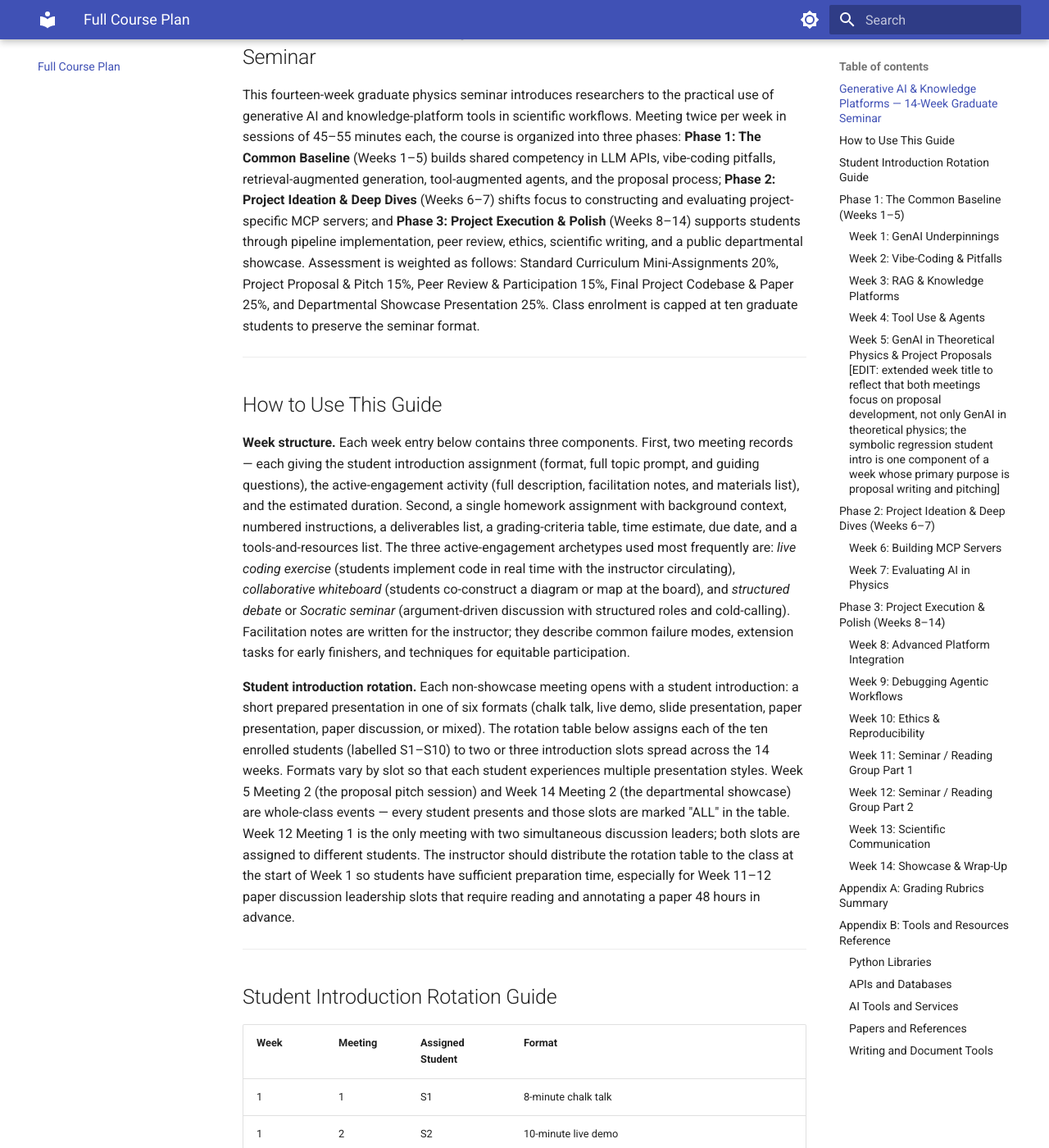
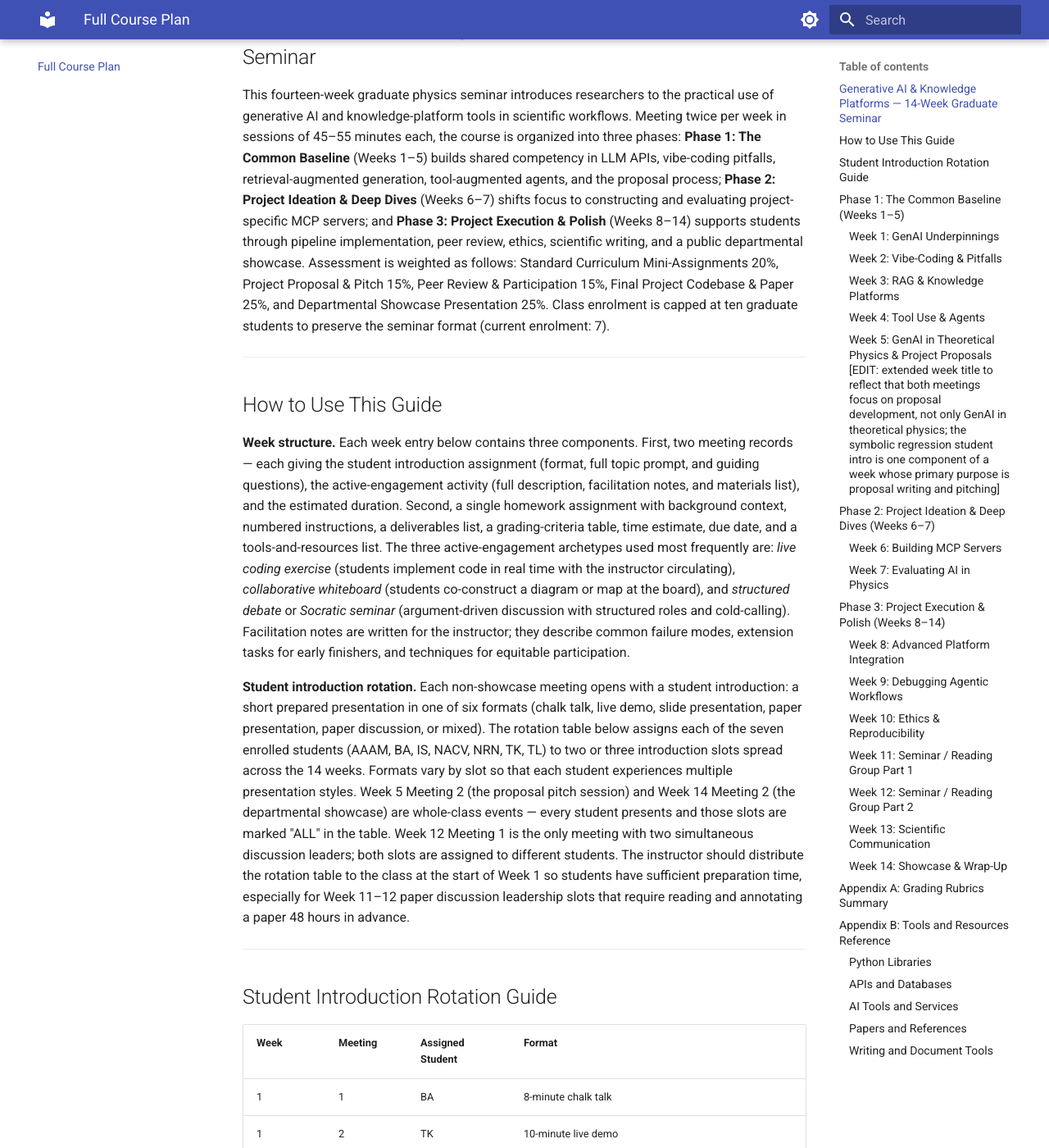
Before and after one commit to wdconinc/ai-in-physics-research, an MkDocs documentation site: the page built from docs/full-course-plan.md, in a window 1280 px wide and 1400 px high, scrolled down 252 px. Shown: the whole window at 82% size. Built offline with MkDocs 1.6.1 and Material for MkDocs 9.7.7, drawn with Linux system fonts in a browser that asks for light colours; some of the changed text lies outside the part shown.

Commit message:
Assign students by initials to presentation rotation
Replace placeholder labels S1-S10 with actual student initials.
7 students: AAAM, BA, IS, NACV, NRN, TK, TL.

Mapping: S1=BA, S2=TK, S3=TL, S4=NACV, S5=IS, S6=AAAM, S7=NRN.
The 3 extra slots (originally S8-S10) are redistributed randomly to
BA (8M2), IS (6M2), TK (9M2), TL (4M2), NRN (7M2), NACV (12M2),
so 6 students carry 4 presentation slots and AAAM carries 3.

Co-authored-by: Copilot App <223556219+Copilot@users.noreply.github.com>

```diff
--- a/docs/full-course-plan.md
+++ b/docs/full-course-plan.md
@@ -1,7 +1,7 @@
 # Full Course Plan: Generative AI in Physics Research
 ## Generative AI & Knowledge Platforms — 14-Week Graduate Seminar
 
-This fourteen-week graduate physics seminar introduces researchers to the practical use of generative AI and knowledge-platform tools in scientific workflows. Meeting twice per week in sessions of 45–55 minutes each, the course is organized into three phases: **Phase 1: The Common Baseline** (Weeks 1–5) builds shared competency in LLM APIs, vibe-coding pitfalls, retrieval-augmented generation, tool-augmented agents, and the proposal process; **Phase 2: Project Ideation & Deep Dives** (Weeks 6–7) shifts focus to constructing and evaluating project-specific MCP servers; and **Phase 3: Project Execution & Polish** (Weeks 8–14) supports students through pipeline implementation, peer review, ethics, scientific writing, and a public departmental showcase. Assessment is weighted as follows: Standard Curriculum Mini-Assignments 20%, Project Proposal & Pitch 15%, Peer Review & Participation 15%, Final Project Codebase & Paper 25%, and Departmental Showcase Presentation 25%. Class enrolment is capped at ten graduate students to preserve the seminar format.
+This fourteen-week graduate physics seminar introduces researchers to the practical use of generative AI and knowledge-platform tools in scientific workflows. Meeting twice per week in sessions of 45–55 minutes each, the course is organized into three phases: **Phase 1: The Common Baseline** (Weeks 1–5) builds shared competency in LLM APIs, vibe-coding pitfalls, retrieval-augmented generation, tool-augmented agents, and the proposal process; **Phase 2: Project Ideation & Deep Dives** (Weeks 6–7) shifts focus to constructing and evaluating project-specific MCP servers; and **Phase 3: Project Execution & Polish** (Weeks 8–14) supports students through pipeline implementation, peer review, ethics, scientific writing, and a public departmental showcase. Assessment is weighted as follows: Standard Curriculum Mini-Assignments 20%, Project Proposal & Pitch 15%, Peer Review & Participation 15%, Final Project Codebase & Paper 25%, and Departmental Showcase Presentation 25%. Class enrolment is capped at ten graduate students to preserve the seminar format (current enrolment: 7).
 
 ---
 
@@ -9,7 +9,7 @@ This fourteen-week graduate physics seminar introduces researchers to the practi
 
 **Week structure.** Each week entry below contains three components. First, two meeting records — each giving the student introduction assignment (format, full topic prompt, and guiding questions), the active-engagement activity (full description, facilitation notes, and materials list), and the estimated duration. Second, a single homework assignment with background context, numbered instructions, a deliverables list, a grading-criteria table, time estimate, due date, and a tools-and-resources list. The three active-engagement archetypes used most frequently are: *live coding exercise* (students implement code in real time with the instructor circulating), *collaborative whiteboard* (students co-construct a diagram or map at the board), and *structured debate* or *Socratic seminar* (argument-driven discussion with structured roles and cold-calling). Facilitation notes are written for the instructor; they describe common failure modes, extension tasks for early finishers, and techniques for equitable participation.
 
-**Student introduction rotation.** Each non-showcase meeting opens with a student introduction: a short prepared presentation in one of six formats (chalk talk, live demo, slide presentation, paper presentation, paper discussion, or mixed). The rotation table below assigns each of the ten enrolled students (labelled S1–S10) to two or three introduction slots spread across the 14 weeks. Formats vary by slot so that each student experiences multiple presentation styles. Week 5 Meeting 2 (the proposal pitch session) and Week 14 Meeting 2 (the departmental showcase) are whole-class events — every student presents and those slots are marked "ALL" in the table. Week 12 Meeting 1 is the only meeting with two simultaneous discussion leaders; both slots are assigned to different students. The instructor should distribute the rotation table to the class at the start of Week 1 so students have sufficient preparation time, especially for Week 11–12 paper discussion leadership slots that require reading and annotating a paper 48 hours in advance.
+**Student introduction rotation.** Each non-showcase meeting opens with a student introduction: a short prepared presentation in one of six formats (chalk talk, live demo, slide presentation, paper presentation, paper discussion, or mixed). The rotation table below assigns each of the seven enrolled students (AAAM, BA, IS, NACV, NRN, TK, TL) to two or three introduction slots spread across the 14 weeks. Formats vary by slot so that each student experiences multiple presentation styles. Week 5 Meeting 2 (the proposal pitch session) and Week 14 Meeting 2 (the departmental showcase) are whole-class events — every student presents and those slots are marked "ALL" in the table. Week 12 Meeting 1 is the only meeting with two simultaneous discussion leaders; both slots are assigned to different students. The instructor should distribute the rotation table to the class at the start of Week 1 so students have sufficient preparation time, especially for Week 11–12 paper discussion leadership slots that require reading and annotating a paper 48 hours in advance.
 
 ---
 
@@ -17,49 +17,46 @@ This fourteen-week graduate physics seminar introduces researchers to the practi
 
 | Week | Meeting | Assigned Student | Format |
 |------|---------|-----------------|--------|
-| 1  | 1 | S1  | 8-minute chalk talk |
-| 1  | 2 | S2  | 10-minute live demo |
-| 2  | 1 | S3  | 10-minute live demo |
-| 2  | 2 | S4  | 8-minute chalk talk |
-| 3  | 1 | S5  | 8-minute chalk talk |
-| 3  | 2 | S6  | 10-minute slide presentation (max 6 slides) |
-| 4  | 1 | S7  | 10-minute live demo |
-| 4  | 2 | S8  | 10-minute slide presentation (max 6 slides) |
-| 5  | 1 | S1  | 8-minute paper presentation |
+| 1  | 1 | BA  | 8-minute chalk talk |
+| 1  | 2 | TK  | 10-minute live demo |
+| 2  | 1 | TL  | 10-minute live demo |
+| 2  | 2 | NACV  | 8-minute chalk talk |
+| 3  | 1 | IS  | 8-minute chalk talk |
+| 3  | 2 | AAAM  | 10-minute slide presentation (max 6 slides) |
+| 4  | 1 | NRN  | 10-minute live demo |
+| 4  | 2 | TL  | 10-minute slide presentation (max 6 slides) |
+| 5  | 1 | BA  | 8-minute paper presentation |
 | 5  | 2 | ALL | 5-minute pitch presentation (max 5 slides) per student |
-| 6  | 1 | S2  | 10-minute slide presentation (max 6 slides) |
-| 6  | 2 | S9  | 10-minute live demo |
-| 7  | 1 | S3  | 8-minute paper presentation |
-| 7  | 2 | S10 | 10-minute slide presentation (max 6 slides) |
-| 8  | 1 | S4  | 10-minute slide presentation (max 6 slides) |
-| 8  | 2 | S8  | 10-minute live demo |
-| 9  | 1 | S5  | 10-minute live demo |
-| 9  | 2 | S9  | 8-minute paper presentation |
-| 10 | 1 | S1  | 10-minute slide presentation (max 6 slides) |
-| 10 | 2 | S6  | 8-minute chalk talk |
-| 11 | 1 | S2  | 15-minute paper discussion (whiteboard outline) |
-| 11 | 2 | S7  | 15-minute paper discussion (whiteboard outline) |
-| 12 | 1 | S3 & S4 | 15-minute paper discussion (whiteboard outline) each |
-| 12 | 2 | S10 | 10-minute live demo |
-| 13 | 1 | S5  | 8-minute paper presentation |
-| 13 | 2 | S7  | 10-minute slide presentation (3 min demo + 7 min commentary) |
-| 14 | 1 | S6  | 8-minute chalk talk |
+| 6  | 1 | TK  | 10-minute slide presentation (max 6 slides) |
+| 6  | 2 | IS  | 10-minute live demo |
+| 7  | 1 | TL  | 8-minute paper presentation |
+| 7  | 2 | NRN | 10-minute slide presentation (max 6 slides) |
+| 8  | 1 | NACV  | 10-minute slide presentation (max 6 slides) |
+| 8  | 2 | BA  | 10-minute live demo |
+| 9  | 1 | IS  | 10-minute live demo |
+| 9  | 2 | TK  | 8-minute paper presentation |
+| 10 | 1 | BA  | 10-minute slide presentation (max 6 slides) |
+| 10 | 2 | AAAM  | 8-minute chalk talk |
+| 11 | 1 | TK  | 15-minute paper discussion (whiteboard outline) |
+| 11 | 2 | NRN  | 15-minute paper discussion (whiteboard outline) |
+| 12 | 1 | TL & NACV | 15-minute paper discussion (whiteboard outline) each |
+| 12 | 2 | NACV | 10-minute live demo |
+| 13 | 1 | IS  | 8-minute paper presentation |
+| 13 | 2 | NRN  | 10-minute slide presentation (3 min demo + 7 min commentary) |
+| 14 | 1 | AAAM  | 8-minute chalk talk |
 | 14 | 2 | ALL | 10-minute showcase presentation (≤12 slides) + 5-min Q&A per student |
 
 **Summary by student:**
 
 | Student | Slots | Weeks |
 |---------|-------|-------|
-| S1  | 3 | 1M1 (chalk talk), 5M1 (paper presentation), 10M1 (slide presentation) |
-| S2  | 3 | 1M2 (live demo), 6M1 (slide presentation), 11M1 (paper discussion) |
-| S3  | 3 | 2M1 (live demo), 7M1 (paper presentation), 12M1 (paper discussion) |
-| S4  | 3 | 2M2 (chalk talk), 8M1 (slide presentation), 12M1 (paper discussion) |
-| S5  | 3 | 3M1 (chalk talk), 9M1 (live demo), 13M1 (paper presentation) |
-| S6  | 3 | 3M2 (slide presentation), 10M2 (chalk talk), 14M1 (chalk talk) |
-| S7  | 3 | 4M1 (live demo), 11M2 (paper discussion), 13M2 (slide presentation) |
-| S8  | 2 | 4M2 (slide presentation), 8M2 (live demo) |
-| S9  | 2 | 6M2 (live demo), 9M2 (paper presentation) |
-| S10 | 2 | 7M2 (slide presentation), 12M2 (live demo) |
+| BA   | 4 | 1M1 (chalk talk), 5M1 (paper presentation), 10M1 (slide presentation), 8M2 (live demo) |
+| TK   | 4 | 1M2 (live demo), 6M1 (slide presentation), 11M1 (paper discussion), 9M2 (paper presentation) |
+| TL   | 4 | 2M1 (live demo), 7M1 (paper presentation), 12M1 (paper discussion), 4M2 (slide presentation) |
+| NACV | 4 | 2M2 (chalk talk), 8M1 (slide presentation), 12M1 (paper discussion), 12M2 (live demo) |
+| IS   | 4 | 3M1 (chalk talk), 9M1 (live demo), 13M1 (paper presentation), 6M2 (live demo) |
+| AAAM | 3 | 3M2 (slide presentation), 10M2 (chalk talk), 14M1 (chalk talk) |
+| NRN  | 4 | 4M1 (live demo), 11M2 (paper discussion), 13M2 (slide presentation), 7M2 (slide presentation) |
 
 ---
 
@@ -73,7 +70,7 @@ Phase 1 establishes the technical and methodological baseline shared by all stud
 
 #### Meeting 1 — How Transformers Work: Attention, Tokens, and Next-Token Prediction
 
-**Student Introduction** (assigned: S1)
+**Student Introduction** (assigned: BA)
 
 > *Format:* 8-minute chalk talk
 >
@@ -115,7 +112,7 @@ Step 5 (5 min, debrief): Each student or pair shares: (1) which bug took longer
 
 #### Meeting 2 — Responsible Use, Attribution, and Setting Up a Reproducible Research Environment
 
-**Student Introduction** (assigned: S2)
+**Student Introduction** (assigned: TK)
 
 > *Format:* 10-minute live demo
 >
@@ -200,7 +197,7 @@ Step 5 (5 min, debrief): Instructor summarizes the 2–3 key disagreements that
 
 #### Meeting 1 — How AI Coding Assistants Generate Code — and Why They Fail
 
-**Student Introduction** (assigned: S3)
+**Student Introduction** (assigned: TL)
 
 > *Format:* 10-minute live demo
 >
@@ -239,7 +236,7 @@ Step 5 (10 min): Class debrief — each pair shares the bug they found last (typ
 
 #### Meeting 2 — Test-Driven Prompting — Making AI Code Reliable
 
-**Student Introduction** (assigned: S4)
+**Student Introduction** (assigned: NACV)
 
 > *Format:* 8-minute chalk talk
 >
@@ -312,7 +309,7 @@ Step 5 (7 min): Whole-class debrief. Instructor collects on the whiteboard: (a)
 
 #### Meeting 1 — Embeddings, Vector Stores, and the RAG Pipeline
 
-**Student Introduction** (assigned: S5)
+**Student Introduction** (assigned: IS)
 
 > *Format:* 8-minute chalk talk
 >
@@ -347,7 +344,7 @@ Debrief (5 min): Each student or pair shares one result — did RAG change the a
 
 #### Meeting 2 — Evaluating Retrieval Quality for Scientific Queries
 
-**Student Introduction** (assigned: S6)
+**Student Introduction** (assigned: AAAM)
 
 > *Format:* 10-minute slide presentation (max 6 slides)
 >
@@ -422,7 +419,7 @@ Debrief (5 min): Instructor summarizes the 2–3 core disagreements that were no
 
 #### Meeting 1 — MCP Specification and Connecting LLMs to External Tools
 
-**Student Introduction** (assigned: S7)
+**Student Introduction** (assigned: NRN)
 
 > *Format:* 10-minute live demo
 >
@@ -455,7 +452,7 @@ Debrief (5 min): Each student shares one unexpected error they encountered and h
 
 #### Meeting 2 — Agentic Workflows: Multi-Step Reasoning, Tool Chaining, and Failure Recovery
 
-**Student Introduction** (assigned: S8)
+**Student Introduction** (assigned: TL)
 
 > *Format:* 10-minute slide presentation (max 6 slides)
 >
@@ -533,7 +530,7 @@ Debrief (5 min): Each student names one node or edge they would change if the pi
 
 #### Meeting 1 — What Makes a Strong GenAI Research Proposal in Physics?
 
-**Student Introduction** (assigned: S1)
+**Student Introduction** (assigned: BA)
 
 > *Format:* 8-minute paper presentation
 >
@@ -642,7 +639,7 @@ Phase 2 pivots from shared curriculum to project-specific development. Students
 
 #### Meeting 1 — MCP Server Internals: Transport, Schemas, and Capability Negotiation
 
-**Student Introduction** (assigned: S2)
+**Student Introduction** (assigned: TK)
 
 > *Format:* 10-minute slide presentation (max 6 slides)
 >
@@ -674,7 +671,7 @@ Debrief (5 min): Instructor photographs all diagrams and posts them to the cours
 
 #### Meeting 2 — Physics MCP Servers in the Wild: Design Reviews and Project Demos
 
-**Student Introduction** (assigned: S9)
+**Student Introduction** (assigned: IS)
 
 > *Format:* 10-minute live demo
 >
@@ -744,7 +741,7 @@ Debrief (5 min, instructor): The instructor photographs all diagrams and posts t
 
 #### Meeting 1 — Benchmarking AI Outputs Against Physical Ground Truth
 
-**Student Introduction** (assigned: S3)
+**Student Introduction** (assigned: TL)
 
 > *Format:* 8-minute paper presentation
 >
@@ -778,7 +775,7 @@ Step 6 — Debrief (8 min): Instructor asks: What additional data would resolve
 
 #### Meeting 2 — Uncertainty Quantification and Evaluation Protocol Design
 
-**Student Introduction** (assigned: S10)
+**Student Introduction** (assigned: NRN)
 
 > *Format:* 10-minute slide presentation (max 6 slides)
 >
@@ -858,7 +855,7 @@ Phase 3 is the longest and most intensive phase of the course. Students build, d
 
 #### Meeting 1 — Unifying Heterogeneous Scientific Databases
 
-**Student Introduction** (assigned: S4)
+**Student Introduction** (assigned: NACV)
 
 > *Format:* 10-minute slide presentation (max 6 slides)
 >
@@ -884,7 +881,7 @@ The instructor facilitates by prompting with "What is missing from this diagram?
 
 #### Meeting 2 — Resilient API Clients and Data Provenance
 
-**Student Introduction** (assigned: S8)
+**Student Introduction** (assigned: BA)
 
 > *Format:* 10-minute live demo
 >
@@ -953,7 +950,7 @@ Debrief (10 minutes): each pair shares the bug they found last — typically the
 
 #### Meeting 1 — Structured Debugging and Observability for Agentic Pipelines
 
-**Student Introduction** (assigned: S5)
+**Student Introduction** (assigned: IS)
 
 > *Format:* 10-minute live demo
 >
@@ -981,7 +978,7 @@ Pairs have 30 minutes to find all three bugs using only the script and its logs.
 
 #### Meeting 2 — Reproducibility in Agentic Workflows
 
-**Student Introduction** (assigned: S9)
+**Student Introduction** (assigned: TK)
 
 > *Format:* 8-minute paper presentation
 >
@@ -1055,7 +1052,7 @@ Step 6 — Vote and debrief (10 min): Anonymous vote: has your position changed?
 
 #### Meeting 1 — AI Research Ethics and Disclosure Standards
 
-**Student Introduction** (assigned: S1) [EDIT: corrected from S5; rotation table and summary both assign S1 to 10M1]
+**Student Introduction** (assigned: BA) [EDIT: corrected from IS; rotation table and summary both assign BA to 10M1]
 > *Format:* 10-minute slide presentation (max 6 slides)
 >
 > **Topic prompt:** Prepare a 10-minute slide presentation (max 6 slides) covering current journal and professional society policies on AI tool use disclosure in physics research. Read: (1) the Nature portfolio editorial on AI use in papers (https://www.nature.com/articles/d41586-023-00191-1); (2) the APS statement on AI in peer review; (3) at least one recent arXiv paper that includes an explicit AI tools statement. Your presentation must identify where current policies are specific enough to follow and where they leave room for interpretation, using concrete examples drawn from the three sources. Connect to this week's theme: students will write their own AI tools and ethics statements in Homework 10, and a clear understanding of existing policy language is the prerequisite. [EDIT: rewrote topic prompt from note-style ("Student should read..."; "3-5 sentences.") to directive format consistent with other week intros; removed template placeholder text]
@@ -1083,7 +1080,7 @@ Vote and debrief (6 min): Anonymous re-vote; reveal whether opinions shifted; in
 
 #### Meeting 2 — In-Class Peer Code Review
 
-**Student Introduction** (assigned: S6) [EDIT: S6 confirmed correct per rotation table]
+**Student Introduction** (assigned: AAAM) [EDIT: AAAM confirmed correct per rotation table]
 > *Format:* 8-minute chalk talk
 >
 > **Topic prompt:** Prepare an 8-minute chalk talk (no notes, whiteboard only) on how to write an actionable code review comment for physics research code. Read Google's Engineering Practices Guide on code review (https://google.github.io/eng-practices/review/reviewer/) and adapt three principles specifically to the challenges of physics code — where the reviewer may not know the subdomain. At the whiteboard, present two concrete examples side by side: one actionable code review comment and one unhelpful comment (drawn from open-source physics repositories or fabricated). Explain specifically what makes one actionable and the other not. Connect to today's peer review exercise: students will post real inline comments on their partner's repository, and these principles govern what makes those comments useful. [EDIT: rewrote from note-style ("Topic:... Student should read... 3-5 sentences.") to directive format; removed template placeholder text]
@@ -1144,7 +1141,7 @@ In-class (45 min):
 
 #### Meeting 1 — Reading Group Session A
 
-**Student Introduction** (assigned: S2) [EDIT: corrected from S7; rotation table and summary both assign S2 to 11M1]
+**Student Introduction** (assigned: TK) [EDIT: corrected from NRN; rotation table and summary both assign TK to 11M1]
 > *Format:* 15-minute paper discussion (whiteboard outline, no slides required)
 >
 > **Topic prompt:** You will lead a 15-minute discussion of a paper directly relevant to your project. Select a paper published in the last 3 years that uses an AI or ML method central to your research question. Prepare a structured presentation covering: (1) the physical problem being solved; (2) the AI method used and why it was chosen; (3) the evaluation approach and its adequacy; (4) one specific finding you will apply or adapt in your own project; (5) one weakness or open question in the paper. Prepare 3 discussion questions for the class. You do not need slides — a whiteboard outline is sufficient.
@@ -1170,7 +1167,7 @@ Minutes 50-60: Each student writes one sentence on a notecard: "The one thing I
 
 #### Meeting 2 — Reading Group Session B
 
-**Student Introduction** (assigned: S7) [EDIT: corrected from S8; rotation table and summary both assign S7 to 11M2]
+**Student Introduction** (assigned: NRN) [EDIT: corrected from BA; rotation table and summary both assign NRN to 11M2]
 > *Format:* 15-minute paper discussion (whiteboard outline)
 >
 > **Topic prompt:** You will lead a 15-minute discussion of a paper directly relevant to your project. Select a paper that uses a different AI method than the Week 11 Meeting 1 papers (to maximize class exposure to diverse approaches). Prepare the same structured outline as Meeting 1 leaders: physical problem, AI method, evaluation, what you will adapt, one weakness, and 3 discussion questions. Post your paper to the course repo 48 hours in advance.
@@ -1236,7 +1233,7 @@ Vote and debrief (5 min): Reveal actual Physical Review Data guidelines on basel
 
 #### Meeting 1 — Advanced & Cross-Cutting AI-in-Physics Reading Group
 
-**Student Introduction** (assigned: S3 & S4) [EDIT: corrected from S9; rotation table and summary both assign S3 and S4 to 12M1 as a joint two-student slot]
+**Student Introduction** (assigned: TL & NACV) [EDIT: corrected from TK; rotation table and summary both assign TL and NACV to 12M1 as a joint two-student slot]
 > *Format:* 15-minute paper discussion (whiteboard outline)
 >
 > **Topic prompt:** Each of the two students leads a 15-minute paper discussion on a cross-cutting or advanced AI-in-physics paper — one that addresses AI reproducibility or reliability at a field-wide scale rather than within a single method. Recommended papers (choose one each, or propose an alternative with instructor approval):
@@ -1278,7 +1275,7 @@ No laptops during seminar. Students should bring the Week 11 and Week 12 papers
 
 #### Meeting 2 — In-Class Peer Code Review — Reproducibility Audit
 
-**Student Introduction** (assigned: S10)
+**Student Introduction** (assigned: NACV)
 > *Format:* 8-minute chalk talk
 >
 > **Topic prompt:** Prepare an 8-minute chalk talk (no notes, whiteboard only) on what a complete, publication-ready README looks like for an AI-assisted physics project. Study the following resources before class: [EDIT: removed "Topic:" prefix; rewrote opening in directive format consistent with other week intros]
@@ -1360,7 +1357,7 @@ After class: reviewer submits the completed checklist as a GitHub PR review or a
 
 #### Meeting 1 — Writing the AI-Assisted Physics Paper
 
-**Student Introduction** (assigned: S5) [EDIT: corrected from S1; rotation table and summary both assign S5 to 13M1]
+**Student Introduction** (assigned: IS) [EDIT: corrected from BA; rotation table and summary both assign IS to 13M1]
 > *Format:* 8-minute paper presentation
 >
 > **Topic prompt:** Research and present how AI writing assistants (Claude, GPT-4, Grammarly) have been used in published physics papers — and where they went wrong. Find at least one published retraction or correction where AI-assisted writing introduced a factual error or hallucination. Present: (1) a brief taxonomy of legitimate vs. problematic AI writing assistance; (2) the specific failure case; (3) a practical workflow for using LLMs to improve clarity without distorting scientific claims (e.g., always show the LLM the underlying data before asking it to describe results). Limit to 8 minutes.
@@ -1387,7 +1384,7 @@ Debrief (9 min): Pairs share their policies. Instructor synthesizes into a pract
 
 #### Meeting 2 — Practice Showcase Presentations
 
-**Student Introduction** (assigned: S7) [EDIT: corrected from S2; rotation table and summary both assign S7 to 13M2]
+**Student Introduction** (assigned: NRN) [EDIT: corrected from TK; rotation table and summary both assign NRN to 13M2]
 > *Format:* 10-minute slide presentation (max 6 slides) — 3 min demo + 7 min commentary
 >
 > **Topic prompt:** Prepare and deliver the opening 3 minutes of your showcase presentation as a demonstration model for the class. Your goal is to show what an effective opening looks like: a crisp motivation statement (why this physics problem matters), your specific research question stated in one sentence, and the key result in one sentence with a figure. After your demo, briefly explain the choices you made (why this opening, what you cut, what you emphasized). This is a teaching demonstration, not a performance — feel free to narrate your thinking.
@@ -1450,7 +1447,7 @@ Final 5 min: Instructor synthesizes the most common feedback themes and states w
 
 #### Meeting 1 — Final Submission and Adversarial Q&A Rehearsal
 
-**Student Introduction** (assigned: S6) [EDIT: corrected from S3; rotation table and summary both assign S6 to 14M1]
+**Student Introduction** (assigned: AAAM) [EDIT: corrected from TL; rotation table and summary both assign AAAM to 14M1]
 > *Format:* 8-minute chalk talk
 >
 > **Topic prompt:** Reflect on the 14-week course arc in a forward-looking synthesis, not a recap: what has changed in AI capabilities for physics research since the course began? Find one AI-in-physics development from the past month (a preprint, tool release, or policy change) and present it as a "course update" — what would we cover differently if the course started today? Your chalk talk must be delivered from the whiteboard with no notes; connect the new development explicitly to one topic from Phase 1 or Phase 2 that it would change, extend, or supersede. [EDIT: removed "3-5 sentences." template placeholder; integrated "This is a forward-looking synthesis" note into the prose directive]
```
